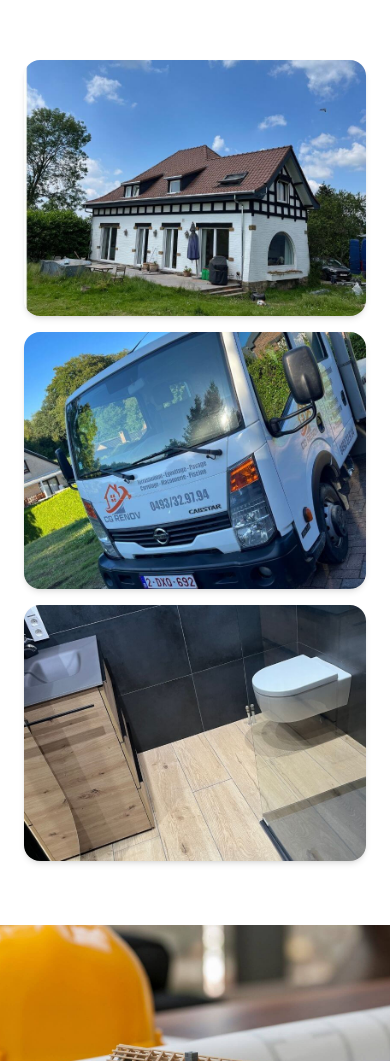
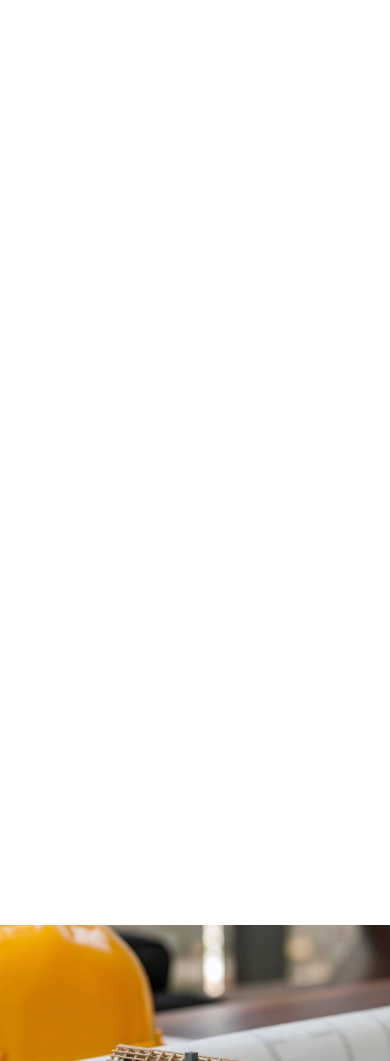
Before and after one commit to NicolasDeza/cgrenov, a Nuxt app: page / in a window 390 px wide. Shown: the part 8073-9134 px from the top of the page. Built offline with nearby package versions, Linux system fonts and the light colour scheme.

Commit message:
Animation clip path bento grid

```diff
--- a/app/components/BentoGrid.vue
+++ b/app/components/BentoGrid.vue
@@ -1,20 +1,44 @@
 <script setup lang="ts">
+import { ref, onMounted } from "vue"
+import gsap from "gsap"
+import ScrollTrigger from "gsap/ScrollTrigger"
 
+gsap.registerPlugin(ScrollTrigger)
+
+const container = ref<HTMLElement | null>(null)
+
+onMounted(() => {
+  if (!container.value) return
+
+  const cards = container.value.querySelectorAll('.bento-card')
+
+  gsap.from(cards, {
+    clipPath: "inset(100% 0% 0% 0%)",
+    duration: 1,
+    ease: "power3.out",
+    stagger: 0.15,
+    scrollTrigger: {
+      trigger: container.value,
+      start: "top 80%",
+      toggleActions: "play none none none",
+    }
+  })
+})
 </script>
 
 <template>
   <section class="w-full px-6 pb-16 md:pb-24">
     <div class="max-w-[1440px] mx-auto">
       <!-- Grid avec hauteurs personnalisées : petite + grande -->
-      <div class="grid grid-cols-1 md:grid-cols-2 md:grid-rows-[260px_330px] gap-4">
+      <div ref="container" class="grid grid-cols-1 md:grid-cols-2 md:grid-rows-[260px_330px] gap-4">
         <!-- Card 1: GRANDE (gauche, 2 rows) -->
-        <div class="relative rounded-2xl overflow-hidden group md:row-span-2 shadow-md hover:shadow-2xl transition-shadow duration-500">
+        <div class="bento-card relative rounded-2xl overflow-hidden group md:row-span-2 shadow-md hover:shadow-2xl transition-shadow duration-500">
           <NuxtImg src="/images/bentogrid/bento-1.jpg" alt="Image 1" class="w-full h-full object-cover transition-transform duration-700 group-hover:scale-110" />
           <div class="absolute inset-0 bg-black/0 group-hover:bg-black/30 transition-all duration-500"/>
         </div>
 
         <!-- Card 2: PETITE (haut droite) - Plus petite -->
-        <div class="relative rounded-2xl overflow-hidden group shadow-md hover:shadow-2xl transition-shadow duration-500">
+        <div class="bento-card relative rounded-2xl overflow-hidden group shadow-md hover:shadow-2xl transition-shadow duration-500">
           <NuxtImg src="/images/bentogrid/bento-3.jpg" alt="Image 2" class="w-full h-full object-cover transition-transform duration-700 group-hover:scale-110" />
           <div class="absolute inset-0 bg-black/0 group-hover:bg-black/30 transition-all duration-500"/>
         </div>
@@ -26,7 +50,7 @@
         </div> -->
 
         <!-- Card 4: GRANDE (bas droite) - Plus grande en hauteur -->
-        <div class="relative rounded-2xl overflow-hidden group shadow-md hover:shadow-2xl transition-shadow duration-500">
+        <div class="bento-card relative rounded-2xl overflow-hidden group shadow-md hover:shadow-2xl transition-shadow duration-500">
           <NuxtImg src="/images/bentogrid/bento-2.jpg" alt="Image 4" class="w-full h-full object-cover transition-transform duration-700 group-hover:scale-110" />
           <div class="absolute inset-0 bg-black/0 group-hover:bg-black/30 transition-all duration-500"/>
         </div>
```
